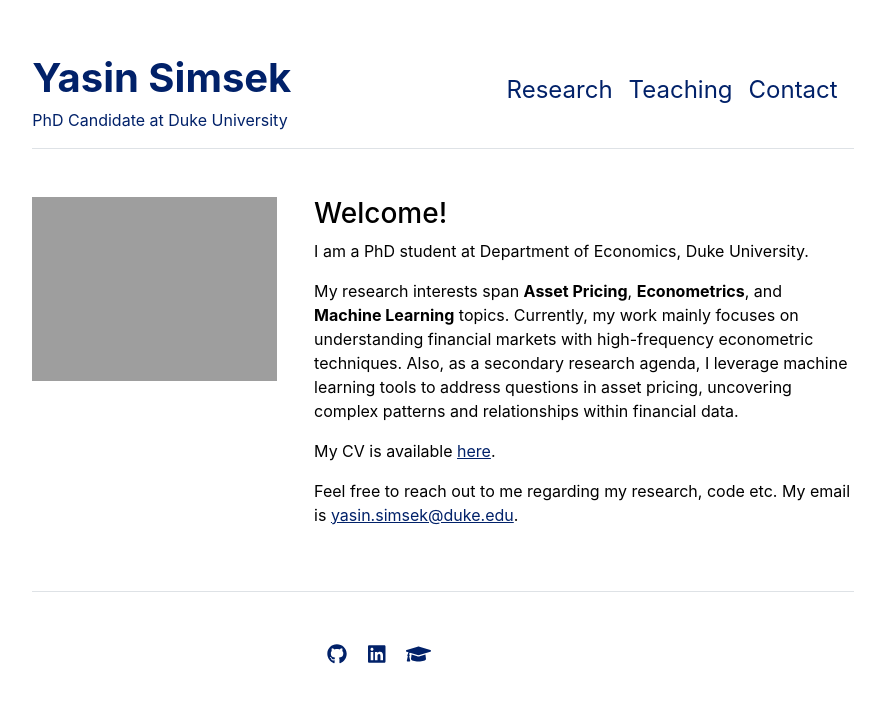
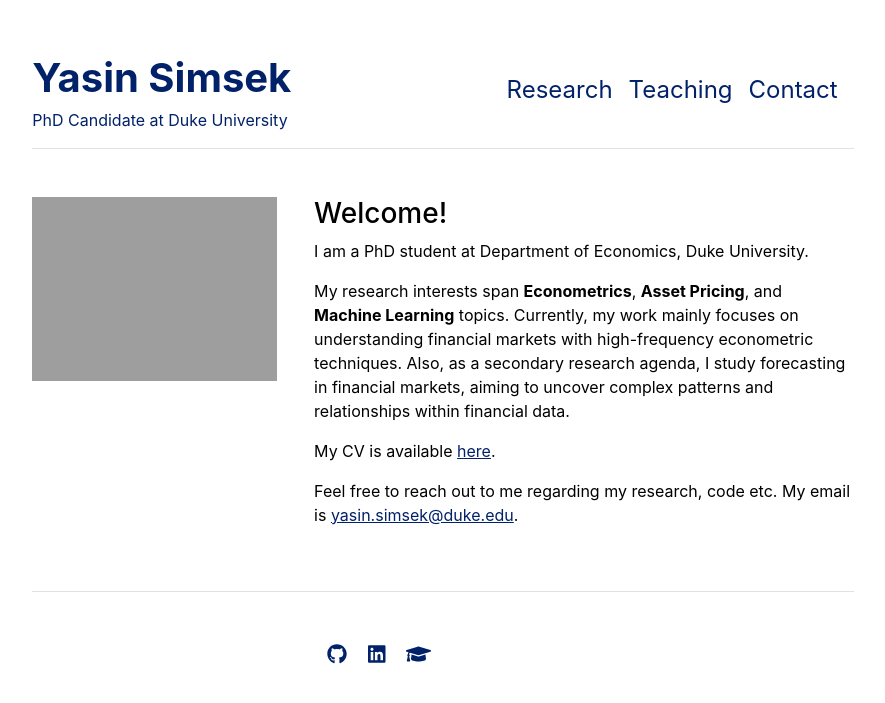
Before and after one commit to yasin-simsek/yasin-simsek.github.io, a Jekyll site: the page built from index.md, in a window 1280 px wide. Shown: the top 703 px of the page, without its empty margins (197-1082 px from the left). Built offline with Jekyll 4.4.1, drawn with Linux system fonts in a browser that asks for light colours.

Commit message:
intro update

```diff
--- a/index.md
+++ b/index.md
@@ -6,7 +6,7 @@ title: "Home"
 ### Welcome!
 I am a PhD student at Department of Economics, Duke University.
 
-My research interests span **Asset Pricing**, **Econometrics**, and **Machine Learning** topics. Currently, my work mainly focuses on understanding financial markets with high-frequency econometric techniques. Also, as a secondary research agenda, I leverage machine learning tools to address questions in asset pricing, uncovering complex patterns and relationships within financial data.
+My research interests span **Econometrics**, **Asset Pricing**, and **Machine Learning** topics. Currently, my work mainly focuses on understanding financial markets with high-frequency econometric techniques. Also, as a secondary research agenda, I study forecasting in financial markets, aiming to uncover complex patterns and relationships within financial data.
 
 My CV is available [here](assets/documents/yasin_simsek_resume.pdf).
 
```
